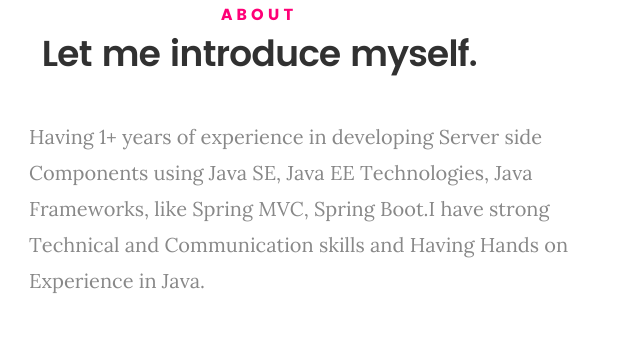
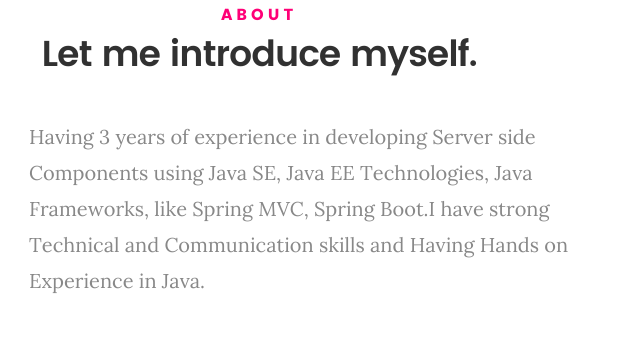
Before and after one commit to abhinavbihade/abhinavbihade.github.io, a plain HTML site: page index.html in a window 1280 px wide. Shown: the part 920-1270 px from the top of the page, 381-1021 px from the left. Drawn offline with Linux system fonts and the light colour scheme; files whose address does not match are found by name.

Commit message:
Update index.html

```diff
--- a/index.html
+++ b/index.html
@@ -114,7 +114,7 @@
 
    				<img src="images/profile-pic.jpg" alt="Profile Picture">
 
-   				<p class="lead">Having 1+ years of experience in developing Server side Components using Java SE, Java EE Technologies, Java Frameworks, like Spring MVC, Spring Boot.I have strong Technical and Communication skills and Having Hands on Experience in Java.</p>
+   				<p class="lead">Having 3 years of experience in developing Server side Components using Java SE, Java EE Technologies, Java Frameworks, like Spring MVC, Spring Boot.I have strong Technical and Communication skills and Having Hands on Experience in Java.</p>
    			</div>
 
    		</div>
```
